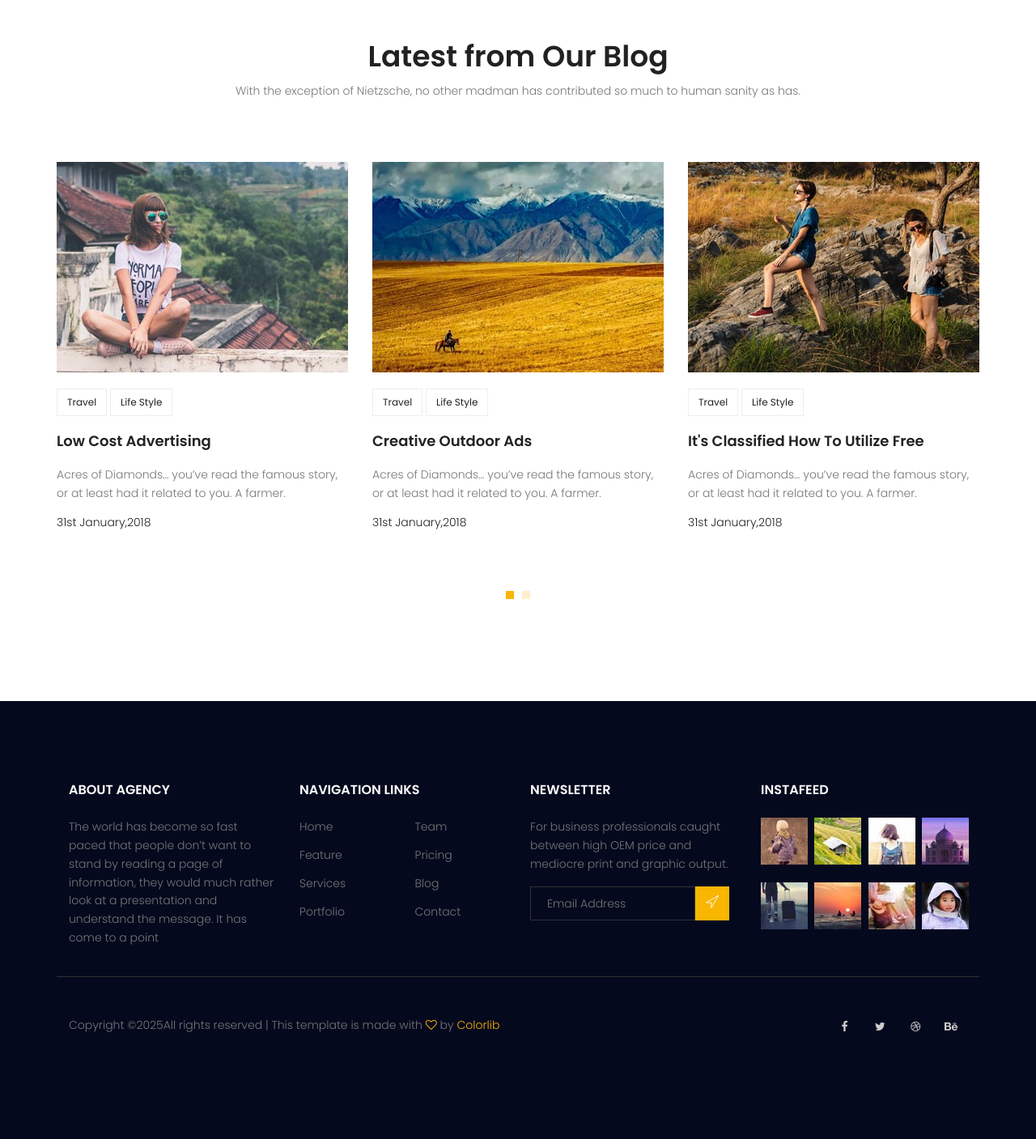
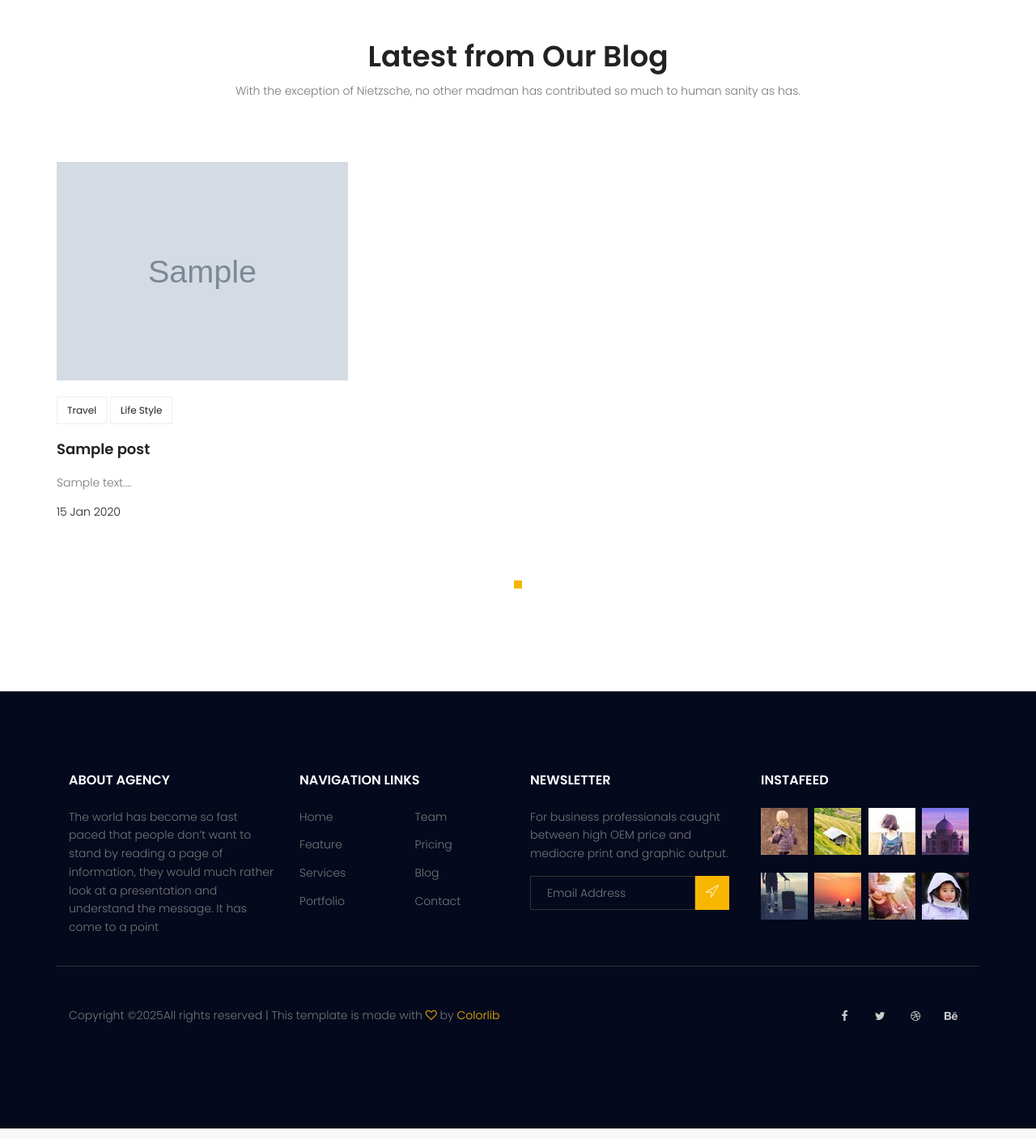
Before and after one commit to H03ein99/MySite, a Django app: page / in a window 1280 px wide. Shown: the part 2589-3996 px from the top of the page at 81% size. Run offline with Django 5.2, Linux system fonts and the light colour scheme; tables that the repository leaves empty hold one stand-in row (values such as "Sample post"); grey boxes marked "Sample" are stand-in pictures; some libraries are stand-ins or nearby versions.

Commit message:
Update web-index
Add recent blog posts to index

```diff
--- a/MySite/templates/website/index.html
+++ b/MySite/templates/website/index.html
@@ -159,9 +159,10 @@
       </div>
       <div class="row">
         <div class="active-recent-blog-carusel">
+          {% for post in posts %}
           <div class="single-recent-blog-post item">
             <div class="thumb">
-              <img class="img-fluid" src="{% static 'img/b1.jpg' %}" alt="" />
+              <img class="img-fluid" src="{{post.image.url}}" alt="{{post.title}}" />
             </div>
             <div class="details">
               <div class="tags">
@@ -174,111 +175,12 @@
                   </li>
                 </ul>
               </div>
-              <a href="#"><h4 class="title">Low Cost Advertising</h4></a>
-              <p>Acres of Diamonds… you’ve read the famous story, or at least had it related to you. A farmer.</p>
-              <h6 class="date">31st January,2018</h6>
+              <a href="{% url "blog-single" post.id%}"><h4 class="title">{{post.title}}</h4></a>
+              <p>{{post.content|truncatewords:10}}...</p>
+              <h6 class="date">{{post.published_date|date:'d M Y'}}</h6>
             </div>
           </div>
-          <div class="single-recent-blog-post item">
-            <div class="thumb">
-              <img class="img-fluid" src="{% static 'img/b2.jpg' %}" alt="" />
-            </div>
-            <div class="details">
-              <div class="tags">
-                <ul>
-                  <li>
-                    <a href="#">Travel</a>
-                  </li>
-                  <li>
-                    <a href="#">Life Style</a>
-                  </li>
-                </ul>
-              </div>
-              <a href="#"><h4 class="title">Creative Outdoor Ads</h4></a>
-              <p>Acres of Diamonds… you’ve read the famous story, or at least had it related to you. A farmer.</p>
-              <h6 class="date">31st January,2018</h6>
-            </div>
-          </div>
-          <div class="single-recent-blog-post item">
-            <div class="thumb">
-              <img class="img-fluid" src="{% static 'img/b3.jpg' %}" alt="" />
-            </div>
-            <div class="details">
-              <div class="tags">
-                <ul>
-                  <li>
-                    <a href="#">Travel</a>
-                  </li>
-                  <li>
-                    <a href="#">Life Style</a>
-                  </li>
-                </ul>
-              </div>
-              <a href="#"><h4 class="title">It's Classified How To Utilize Free</h4></a>
-              <p>Acres of Diamonds… you’ve read the famous story, or at least had it related to you. A farmer.</p>
-              <h6 class="date">31st January,2018</h6>
-            </div>
-          </div>
-          <div class="single-recent-blog-post item">
-            <div class="thumb">
-              <img class="img-fluid" src="{% static 'img/b1.jpg' %}" alt="" />
-            </div>
-            <div class="details">
-              <div class="tags">
-                <ul>
-                  <li>
-                    <a href="#">Travel</a>
-                  </li>
-                  <li>
-                    <a href="#">Life Style</a>
-                  </li>
-                </ul>
-              </div>
-              <a href="#"><h4 class="title">Low Cost Advertising</h4></a>
-              <p>Acres of Diamonds… you’ve read the famous story, or at least had it related to you. A farmer.</p>
-              <h6 class="date">31st January,2018</h6>
-            </div>
-          </div>
-          <div class="single-recent-blog-post item">
-            <div class="thumb">
-              <img class="img-fluid" src="{% static 'img/b2.jpg' %}" alt="" />
-            </div>
-            <div class="details">
-              <div class="tags">
-                <ul>
-                  <li>
-                    <a href="#">Travel</a>
-                  </li>
-                  <li>
-                    <a href="#">Life Style</a>
-                  </li>
-                </ul>
-              </div>
-              <a href="#"><h4 class="title">Creative Outdoor Ads</h4></a>
-              <p>Acres of Diamonds… you’ve read the famous story, or at least had it related to you. A farmer.</p>
-              <h6 class="date">31st January,2018</h6>
-            </div>
-          </div>
-          <div class="single-recent-blog-post item">
-            <div class="thumb">
-              <img class="img-fluid" src="{% static 'img/b3.jpg' %}" alt="" />
-            </div>
-            <div class="details">
-              <div class="tags">
-                <ul>
-                  <li>
-                    <a href="#">Travel</a>
-                  </li>
-                  <li>
-                    <a href="#">Life Style</a>
-                  </li>
-                </ul>
-              </div>
-              <a href="#"><h4 class="title">It's Classified How To Utilize Free</h4></a>
-              <p>Acres of Diamonds… you’ve read the famous story, or at least had it related to you. A farmer.</p>
-              <h6 class="date">31st January,2018</h6>
-            </div>
-          </div>
+          {% endfor %}
         </div>
       </div>
     </div>
--- a/MySite/website/views.py
+++ b/MySite/website/views.py
@@ -1,8 +1,14 @@
 from django.shortcuts import render
-
+from blog.models import Post, Category
+from django.utils import timezone
 # Create your views here.
+today = timezone.now()
 def index(request):
-    return render(request, 'website/index.html')
+    posts = Post.objects.filter(status=1, published_date__lte=today).order_by('-published_date')[:6]
+    context = {
+        'posts': posts
+    }
+    return render(request, 'website/index.html', context)
 
 def about(request):
     return render(request, 'website/about.html')
```
Also changed, not shown: MySite/media/cpe.jpeg (added).
